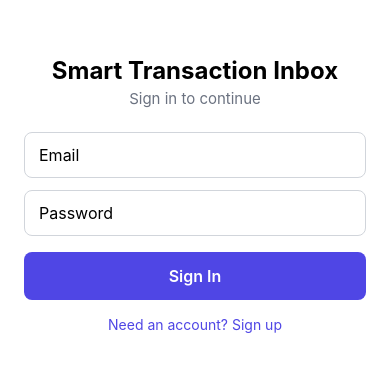
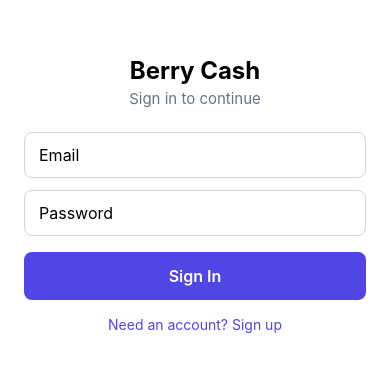
Before and after one commit to Berreyol/smart-transaction-inbox, a React Native app: screen / in a window 390 px wide. Shown: the part 228-600 px from the top of the page. Built offline with nearby package versions, Linux system fonts and the light colour scheme; no server answers; what expo-notifications would draw is missing.

Commit message:
Rebrand app display name to Berry Cash

```diff
--- a/app.config.ts
+++ b/app.config.ts
@@ -7,7 +7,7 @@ import type { ExpoConfig } from "expo/config";
 const IS_DEV = process.env.APP_VARIANT === "development";
 
 const config: ExpoConfig = {
-  name: IS_DEV ? "Smart Transaction Inbox (Dev)" : "Smart Transaction Inbox",
+  name: IS_DEV ? "Berry Cash (Dev)" : "Berry Cash",
   slug: "smart-transaction-inbox",
   version: "1.0.0",
   orientation: "portrait",
--- a/src/screens/AuthScreen.tsx
+++ b/src/screens/AuthScreen.tsx
@@ -38,7 +38,7 @@ export function AuthScreen() {
       style={styles.container}
       behavior={Platform.OS === "ios" ? "padding" : undefined}
     >
-      <Text style={styles.title}>Smart Transaction Inbox</Text>
+      <Text style={styles.title}>Berry Cash</Text>
       <Text style={styles.subtitle}>
         {mode === "signIn" ? "Sign in to continue" : "Create an account"}
       </Text>
```
